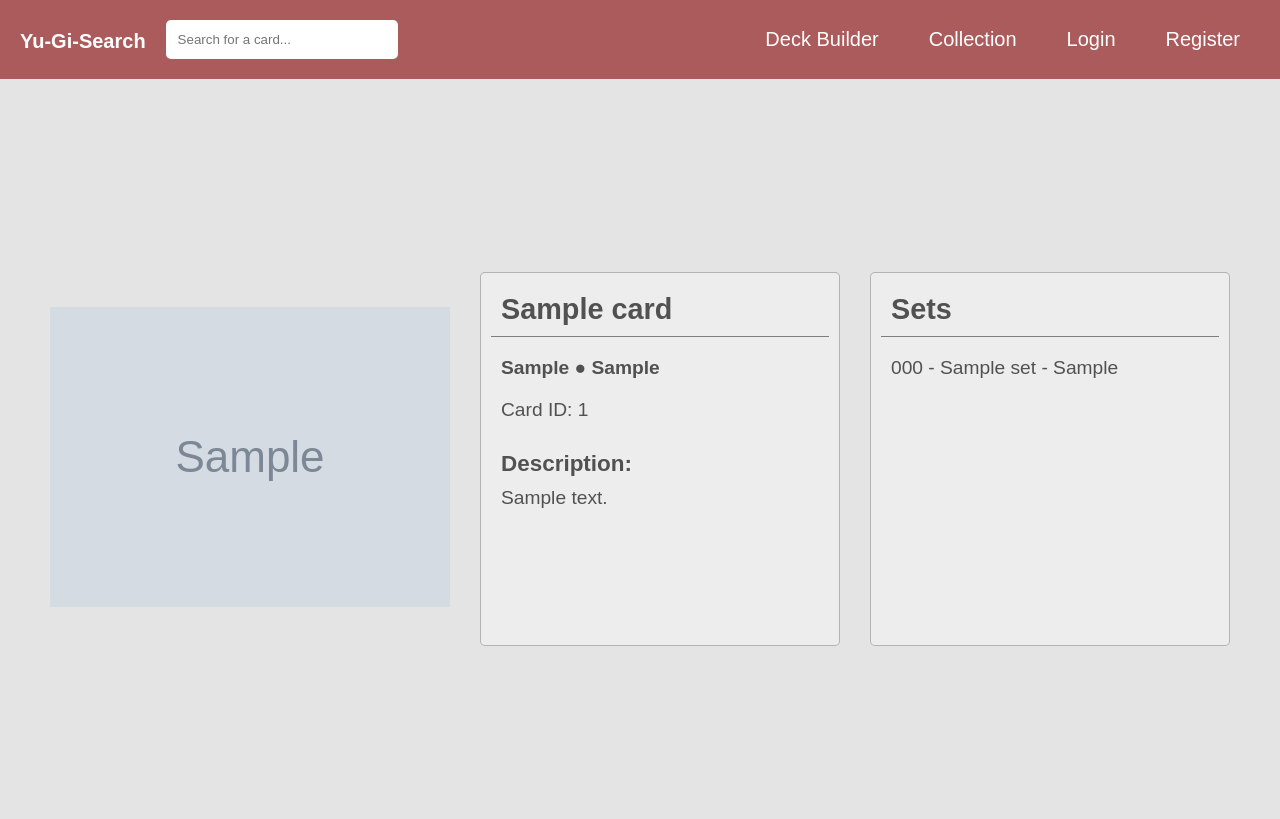
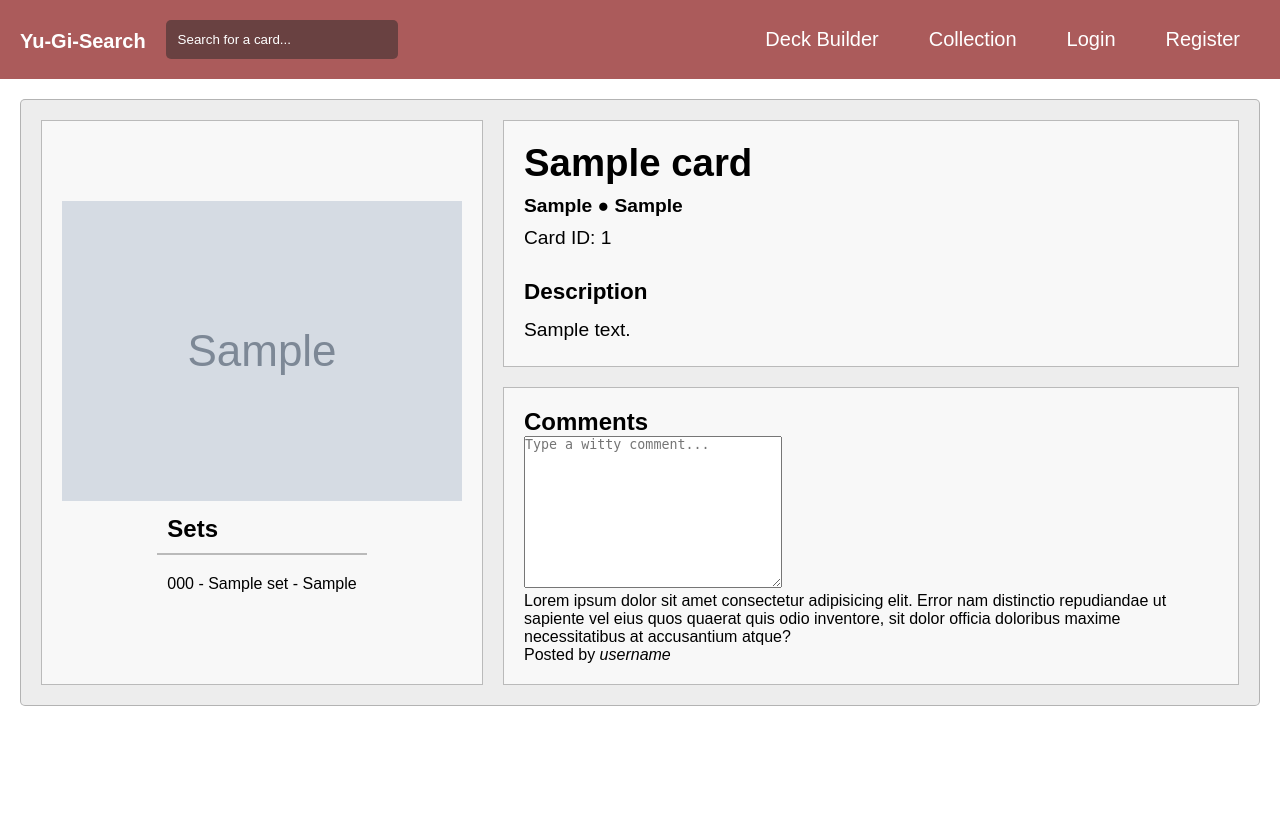
Before and after one commit to inmanjlai/Yu-Gi-Search, a Flask app: a page that uses templates/card.html in a window 1280 px wide. After the commit the page ends 706 px from the top, so only its background shows below. Run offline with Flask 2, Linux system fonts and the light colour scheme; tables that the repository leaves empty hold one stand-in row (values such as "Sample post"); grey boxes marked "Sample" are stand-in pictures.

Commit message:
working on comments

```diff
--- a/app.py
+++ b/app.py
@@ -116,7 +116,6 @@ def get_card_sets(card):
         sets.append(set)
 
     return [set.to_dict() for set in sets]
-
 def get_cards_paginated(card_name, page_number):
     cards = Card.query.filter(Card.name.ilike('%' + card_name + '%')).paginate(page=page_number, per_page=50)
     return cards
@@ -125,7 +124,6 @@ def get_cards_paginated(card_name, page_number):
 @app.route("/")
 def home():
     return render_template("home.html")
-
 
 @app.route("/cards/search/page/<int:page_number>", methods=["POST"])
 def search_paginated(page_number):
--- a/static/new_styles.css
+++ b/static/new_styles.css
@@ -10,7 +10,7 @@ body, html {
 }
 
 body {
-    background-color: rgb(228, 228, 228);
+    /* background-color: rgb(228, 228, 228); */
     font-family: Arial, Helvetica, sans-serif;
     /* overflow: auto; */
 }
@@ -54,9 +54,15 @@ nav {
 
 .search-bar input {
     padding: 12px;
+    background-color: #694141;
+    color: white;
     width: 40%;
     border: none;
     border-radius: 5px;
+}
+
+.search-bar input::placeholder {
+    color: white;
 }
 
 /*
@@ -68,6 +74,8 @@ nav {
 .content {
     display: flex;
     flex-direction: row;
+    /* background: rgb(64,32,8);
+    background: linear-gradient(180deg, rgba(64,32,8,1) 0%, rgba(252,138,47,1) 100%); */
 }
 
 .content h1 {
@@ -184,58 +192,82 @@ nav {
 **************************************************************************************
 */
 
-.card-info {
+.card {
+    background-color: rgb(237, 237, 237);
+    border: 1px solid rgba(44, 44, 44, 0.3);
+    border-radius: 5px;
     display: flex;
-    flex-direction: row;
+
+    margin: 20px;
+    padding: 20px;
+}
+
+.card-and-sets {
+    padding: 20px;
+    background-color: rgba(248, 248, 248, 1);
+    border: 1px solid rgba(44, 44, 44, 0.3);
+    position: sticky;
+    top: 0;
+    display: flex;
+    flex-direction: column;
     justify-content: center;
     align-items: center;
-    gap: 30px;
-    color: #515151;
-    height: 100%;
 }
 
-.card {
+.card-and-sets h2 {
+    padding: 10px;
+    border-bottom: 2px solid rgba(44, 44, 44, 0.3);
+    margin-bottom: 10px;
+}
+
+.card-sets p {
+    padding: 10px;
+}
+
+.desc-and-comments {
+    margin-left: 20px;
+    display: flex;
+    flex-direction: column;
+    gap: 20px;
+}
+
+.card-data {
+    background-color: rgba(248, 248, 248, 1);
+    border: 1px solid rgba(44, 44, 44, 0.3);
     padding: 20px;
-    margin: 20px;
-    height: 90%;
+    font-size: larger;
+
+    display: flex;
+    flex-direction: column;
+    gap: 10px;
+}
+
+.card-data h3 {
+    margin-top: 20px;
 }
 
 .card-type {
     font-weight: 700;
 }
 
-.card-data, .card-sets {
-    display: flex;
-    flex-direction: column;
-    font-size: larger;
-}
-.card-data h3, .card-sets h3{
-    padding: 20px 0 0 20px;
+.card-data h3 ~ p {
+    max-width: 100ch;
+    line-height: 1.6;
 }
 
-.card-data p:last-child {
-    margin-bottom: 10px;
+.comments-container {
+    background-color: rgba(248, 248, 248, 1);
+    border: 1px solid rgba(44, 44, 44, 0.3);
+    padding: 20px;
+
 }
 
-.card-data p, .card-sets p {
-    padding: 10px 20px;
-    /* color: black; */
+
+.single-comment {
+
+
 }
 
-.card-data, .card-sets {
-    background-color: rgb(237, 237, 237);
-    border: 1px solid rgba(44, 44, 44, 0.3);
-    border-radius: 5px;
-    min-width: 30%;
-    max-width: 30%;
-    min-height: 55%;
-    max-height: 55%;
-
-    overflow: auto;
+.comment-author {
+    font-style: italic;
 }
-
-.card-data h2, .card-sets h2 {
-    padding: 10px;
-    margin: 10px;
-    border-bottom: 1px solid #7d7d7d;
-}
--- a/templates/card.html
+++ b/templates/card.html
@@ -13,13 +13,23 @@
 
     <div class="card">
 
-        <div class="card-info">
+        <div class="card-and-sets">
             <div class="card-img">
                 <img src={{card.img_url}} alt={{card.name}}>
             </div>
 
+            <div class="card-sets">
+                <h2>Sets</h2>
+                <div class="card-set-names">
+                    {% for set in sets %}
+                        <p>{{set.code}} - {{set.name}} - {{set.rarity}}</p>
+                    {% endfor %}
+                </div>
+            </div>
+        </div>
+        <div class="desc-and-comments">
             <div class="card-data">
-                <h2>{{card.name}}</h2>
+                <h1>{{card.name}}</h1>
 
                 {% if "Monster" not in card.type %}
                     {% if card.race != NULL %}
@@ -50,28 +60,24 @@
                 {% endif %}
 
                 <p>Card ID: {{card.card_id}}</p>
-                <h3>Description:</h3>
+                <h3>Description</h3>
                 <p>{{card.description}}</p>
 
             </div>
-
-            <div class="card-sets">
-                <h2>Sets</h2>
-                <div class="card-set-names">
-                    {% for set in sets %}
-                        <p>{{set.code}} - {{set.name}} - {{set.rarity}}</p>
-                    {% endfor %}
+            <div class="comments-container">
+                <h2>Comments</h2>
+                <form action="/create/comment/{{card.id}}">
+                    <textarea name="comment-body" cols="30" rows="10" placeholder="Type a witty comment..."></textarea>
+                </form>
+                <div class="single-comment">
+                    <p>
+                        Lorem ipsum dolor sit amet consectetur adipisicing elit. Error nam distinctio repudiandae ut sapiente vel eius quos quaerat quis odio inventore, sit dolor officia doloribus maxime necessitatibus at accusantium atque?
+                    </p>
+                    <p>Posted by <span class="comment-author">username</span></p>
                 </div>
             </div>
         </div>
 
-        <!-- <div class="comments-container">
-            <div class="single-comment">
-                <p>
-                    Lorem ipsum dolor sit amet consectetur adipisicing elit. Error nam distinctio repudiandae ut sapiente vel eius quos quaerat quis odio inventore, sit dolor officia doloribus maxime necessitatibus at accusantium atque?
-                </p>
-            </div>
-        </div> -->
     </div>
 </body>
 </html>
```
Also changed, not shown: static/styles.css (deleted, +0 -131 lines).
